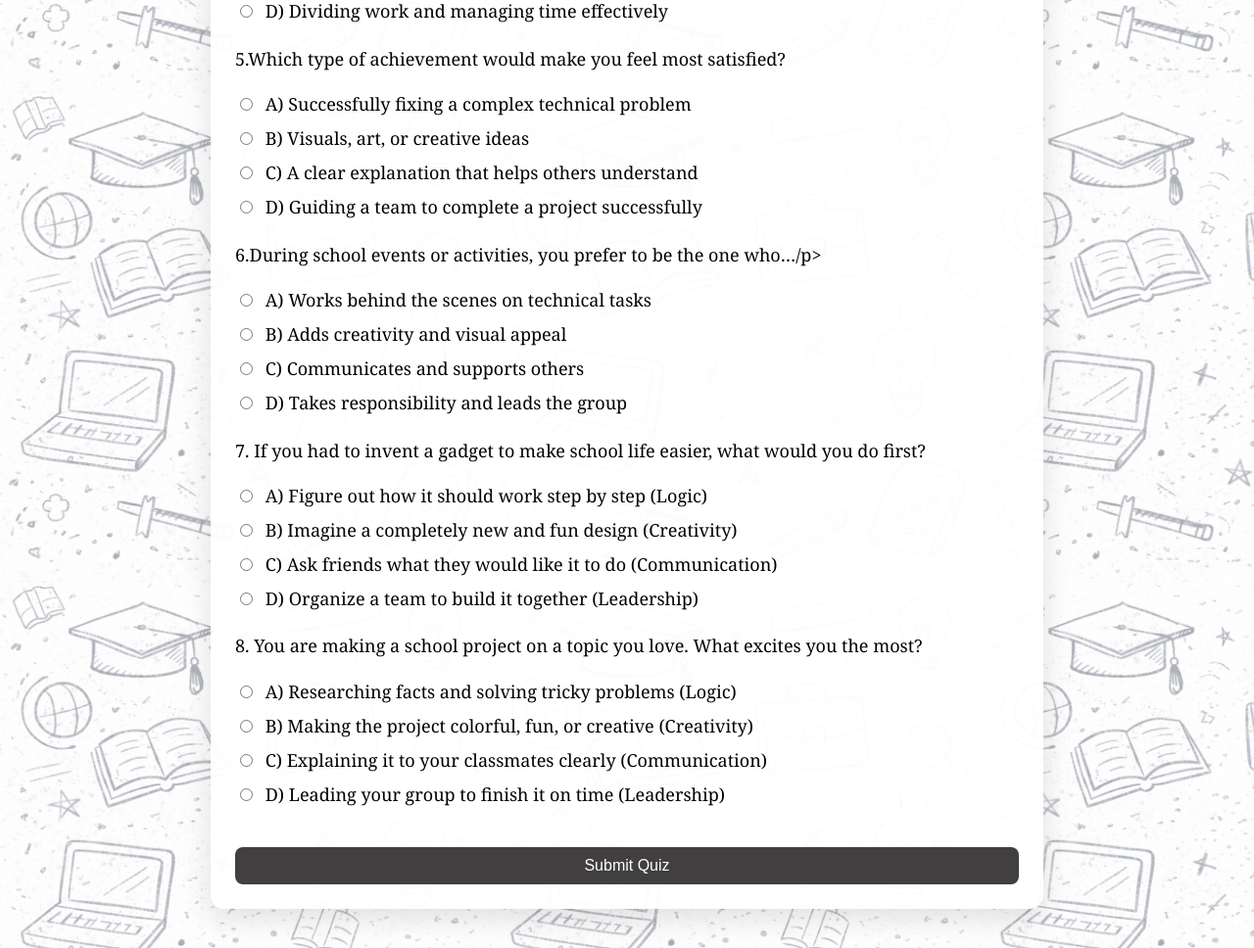
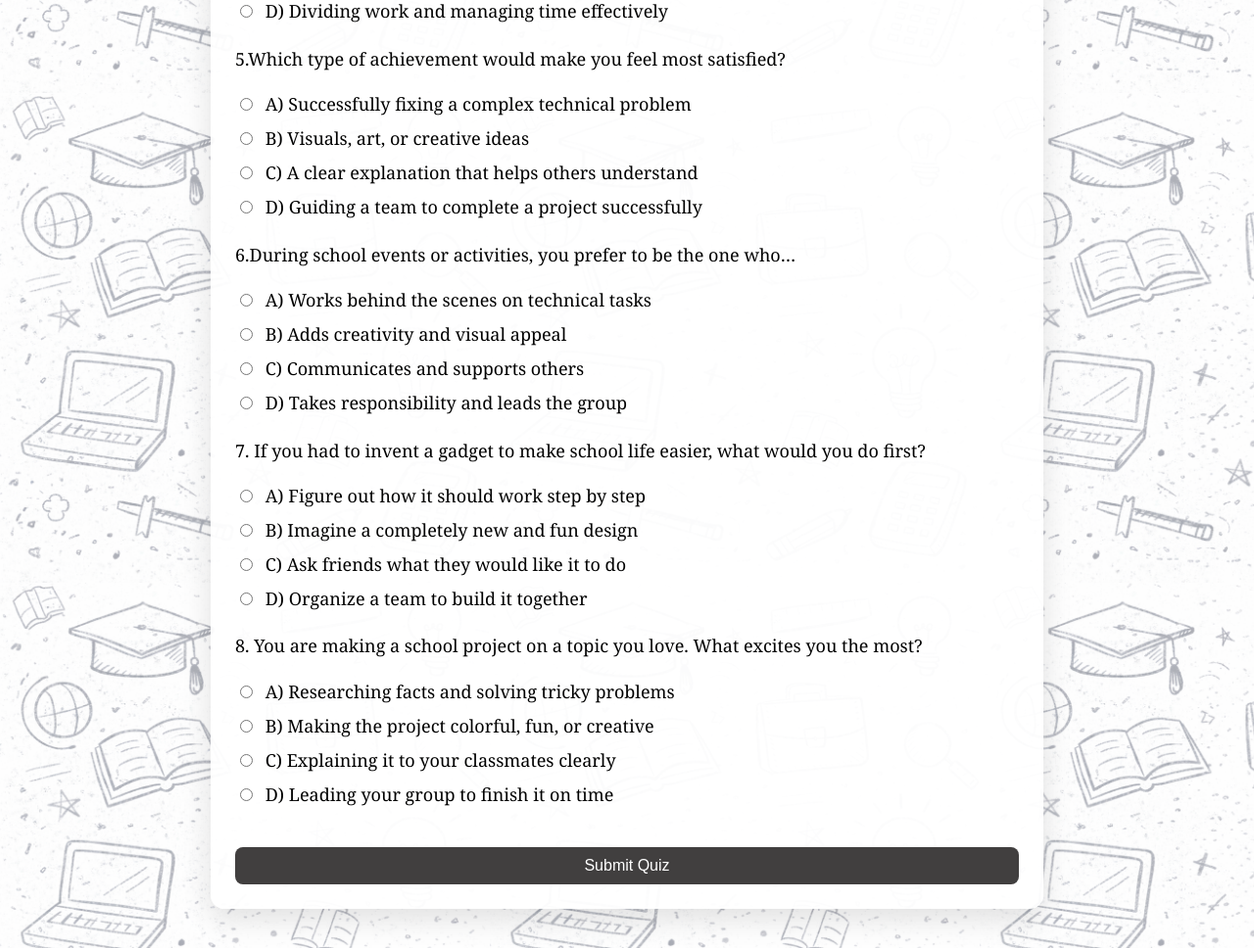
Before and after one commit to abinaya-01-tech/AI-Rule-Based-Career-Guidance, a Flask app: page /quiz in a window 1280 px wide. Shown: the part 905-1873 px from the top of the page at 98% size. Run offline with Flask 3, Linux system fonts and the light colour scheme.

```diff
--- a/templates/quiz.html
+++ b/templates/quiz.html
@@ -74,7 +74,7 @@
 
             <!-- Q6 -->
             <div class="question">
-                <p>6.During school events or activities, you prefer to be the one who…/p>
+                <p>6.During school events or activities, you prefer to be the one who…</p>
                 <div class="options">
                     <label><input type="radio" name="q6" value="A" required> A) Works behind the scenes on technical tasks</label>
                     <label><input type="radio" name="q6" value="B"> B) Adds creativity and visual appeal</label>
@@ -86,10 +86,10 @@
             <div class="question">
                 <p>7. If you had to invent a gadget to make school life easier, what would you do first?</p>
                 <div class="options">
-                    <label><input type="radio" name="q7" value="A" required> A) Figure out how it should work step by step (Logic)</label>
-                    <label><input type="radio" name="q7" value="B"> B) Imagine a completely new and fun design (Creativity)</label>
-                    <label><input type="radio" name="q7" value="C"> C) Ask friends what they would like it to do (Communication)</label>
-                    <label><input type="radio" name="q7" value="D"> D) Organize a team to build it together (Leadership)</label>
+                    <label><input type="radio" name="q7" value="A" required> A) Figure out how it should work step by step </label>
+                    <label><input type="radio" name="q7" value="B"> B) Imagine a completely new and fun design</label>
+                    <label><input type="radio" name="q7" value="C"> C) Ask friends what they would like it to do </label>
+                    <label><input type="radio" name="q7" value="D"> D) Organize a team to build it together </label>
                 </div>
             </div>
 
@@ -97,10 +97,10 @@
         <div class="question">
             <p>8. You are making a school project on a topic you love. What excites you the most?</p>
             <div class="options">
-                <label><input type="radio" name="q8" value="A" required> A) Researching facts and solving tricky problems (Logic)</label>
-                <label><input type="radio" name="q8" value="B"> B) Making the project colorful, fun, or creative (Creativity)</label>
-                <label><input type="radio" name="q8" value="C"> C) Explaining it to your classmates clearly (Communication)</label>
-                <label><input type="radio" name="q8" value="D"> D) Leading your group to finish it on time (Leadership)</label>
+                <label><input type="radio" name="q8" value="A" required> A) Researching facts and solving tricky problems </label>
+                <label><input type="radio" name="q8" value="B"> B) Making the project colorful, fun, or creative </label>
+                <label><input type="radio" name="q8" value="C"> C) Explaining it to your classmates clearly </label>
+                <label><input type="radio" name="q8" value="D"> D) Leading your group to finish it on time </label>
             </div>
         </div>
 
```
